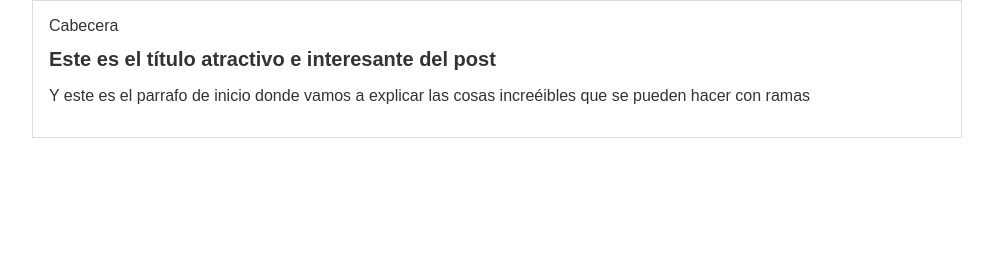
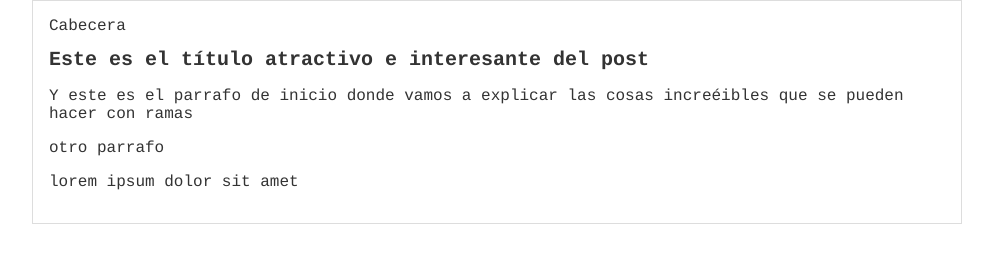
Before and after one commit to diegolargo/proyectoDemo, a plain HTML site: page blogpost.html in a window 1280 px wide. Shown: the whole page, without its empty margins (143-1136 px from the left). Drawn offline with Linux system fonts and the light colour scheme.

Commit message:
agregado otros parrafos

```diff
--- a/blogpost.html
+++ b/blogpost.html
@@ -11,6 +11,8 @@
             <div id="post">
                 <h1>Este es el título atractivo e interesante del post</h1>
                 <p>Y este es el parrafo de inicio donde vamos a explicar las cosas increéibles que se pueden hacer con ramas</p>
+                <p>otro parrafo</p>
+                <p>lorem ipsum dolor sit amet</p>
             </div>
         </div>
     </body>
--- a/css/estilos.css
+++ b/css/estilos.css
@@ -2,7 +2,7 @@ body
 {
     color: #333;
     text-align: center;
-    font-family: "Arial";
+    font-family: courier;
     font-size: 16px;
     margin: 0;
     padding: 0;
```
